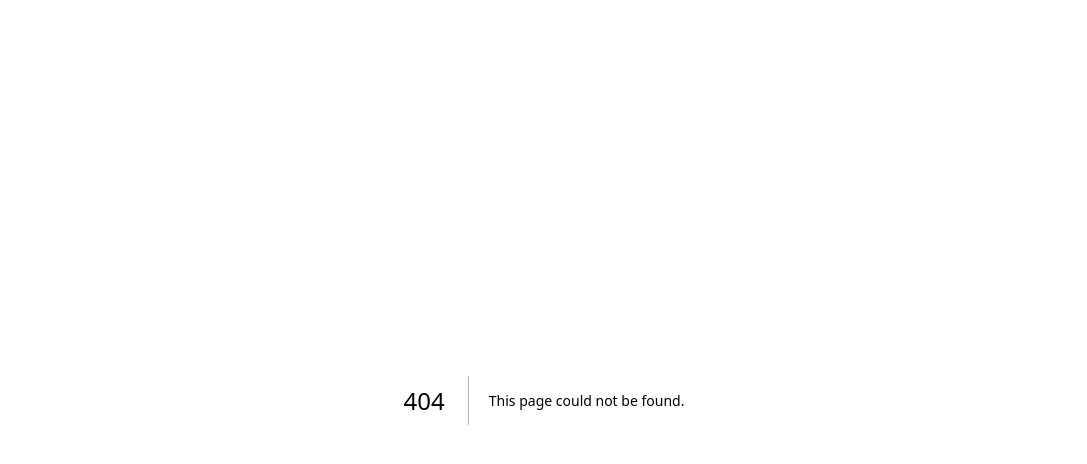
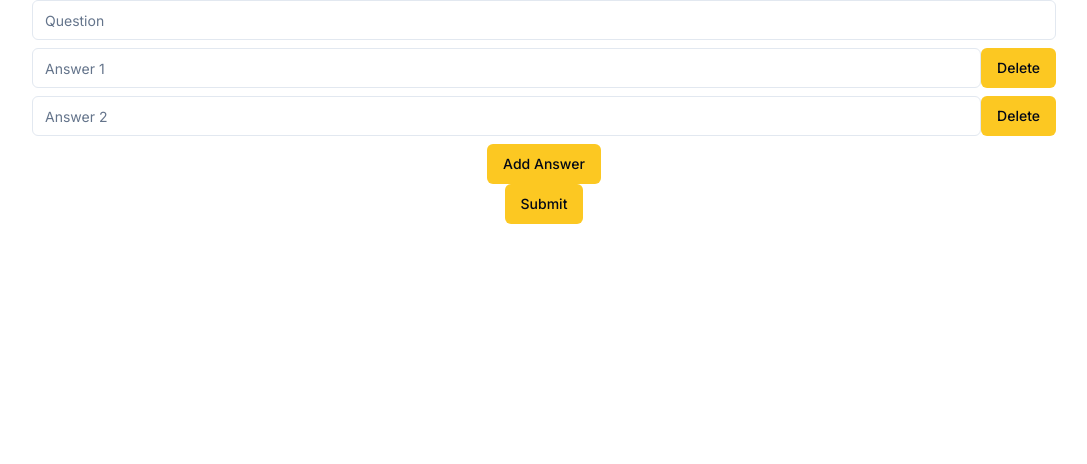
Before and after one commit to PhucChuHoang/cs422-kahoot-clone, a Next.js app: page /quiz in a window 1280 px wide. Before the commit this address had no page. Shown: the top 464 px of the page, without its empty margins (96-1183 px from the left). Built offline with nearby package versions, Linux system fonts and the light colour scheme.

Commit message:
-feat: quiz add form

```diff
--- a/app/globals.css
+++ b/app/globals.css
@@ -74,3 +74,14 @@
     @apply bg-background text-foreground;
   }
 }
+
+.quiz-form-container {
+  width: 80%;
+  height: 80vh;
+  margin: auto;
+}
+
+.button-quiz-form-container {
+  width: 30%;
+  margin: auto;
+}
--- /dev/null
+++ b/app/quiz/page.tsx
@@ -0,0 +1,13 @@
+'use client';
+import QuizAddForm from '@/components/quiz_add_form';
+import '../globals.css';
+
+export default function QuizPage() {
+  return (
+    <div>
+      <div className="quiz-form-container">
+        <QuizAddForm />
+      </div>
+    </div>
+  );
+}
--- /dev/null
+++ b/components/quiz_add_form.tsx
@@ -0,0 +1,76 @@
+import React, { useState } from 'react';
+import { Input } from '@/components/ui/input';
+import { Button } from './ui/button';
+
+const QuizAddForm: React.FC = () => {
+  const [question, setQuestion] = useState('');
+  const [answers, setAnswers] = useState(['', '']);
+
+  const handleQuestionChange = (e: React.ChangeEvent<HTMLInputElement>) => {
+    setQuestion(e.target.value);
+  };
+
+  const handleAnswerChange =
+    (index: number) => (e: React.ChangeEvent<HTMLInputElement>) => {
+      const newAnswers = [...answers];
+      newAnswers[index] = e.target.value;
+      setAnswers(newAnswers);
+    };
+
+  const handleAddAnswer = (e: React.MouseEvent) => {
+    e.preventDefault();
+    setAnswers([...answers, '']);
+  };
+
+  const handleDeleteAnswer = (index: number) => (e: React.MouseEvent) => {
+    e.preventDefault();
+    const newAnswers = [...answers];
+    newAnswers.splice(index, 1);
+    setAnswers(newAnswers);
+  };
+
+  const handleSubmitQuestion = (e: React.FormEvent) => {
+    e.preventDefault();
+
+    // Validate the question and answers
+    if (!question || answers.some((answer) => !answer)) {
+      alert('Please fill out all fields.');
+      return;
+    }
+
+    // Submit the question and answers
+    // This could involve calling an API, updating the state, etc.
+    console.log('Question:', question);
+    console.log('Answers:', answers);
+
+    // Clear the form
+    setQuestion('');
+    setAnswers(['', '', '', '']);
+  };
+
+  return (
+    <form onSubmit={handleSubmitQuestion}>
+      <Input
+        value={question}
+        onChange={handleQuestionChange}
+        placeholder="Question"
+      />
+      {answers.map((answer, index) => (
+        <div key={index} className="mb-2 mt-2 flex items-center">
+          <Input
+            value={answer}
+            onChange={handleAnswerChange(index)}
+            placeholder={`Answer ${index + 1}`}
+          />
+          <Button onClick={handleDeleteAnswer(index)}>Delete</Button>
+        </div>
+      ))}
+      <div className="button-quiz-form-container flex flex-col items-center ">
+        <Button onClick={handleAddAnswer}>Add Answer</Button>
+        <Button type="submit">Submit</Button>
+      </div>
+    </form>
+  );
+};
+
+export default QuizAddForm;
```
Also changed, not shown: components/index.tsx (added, +7 -0 lines).
